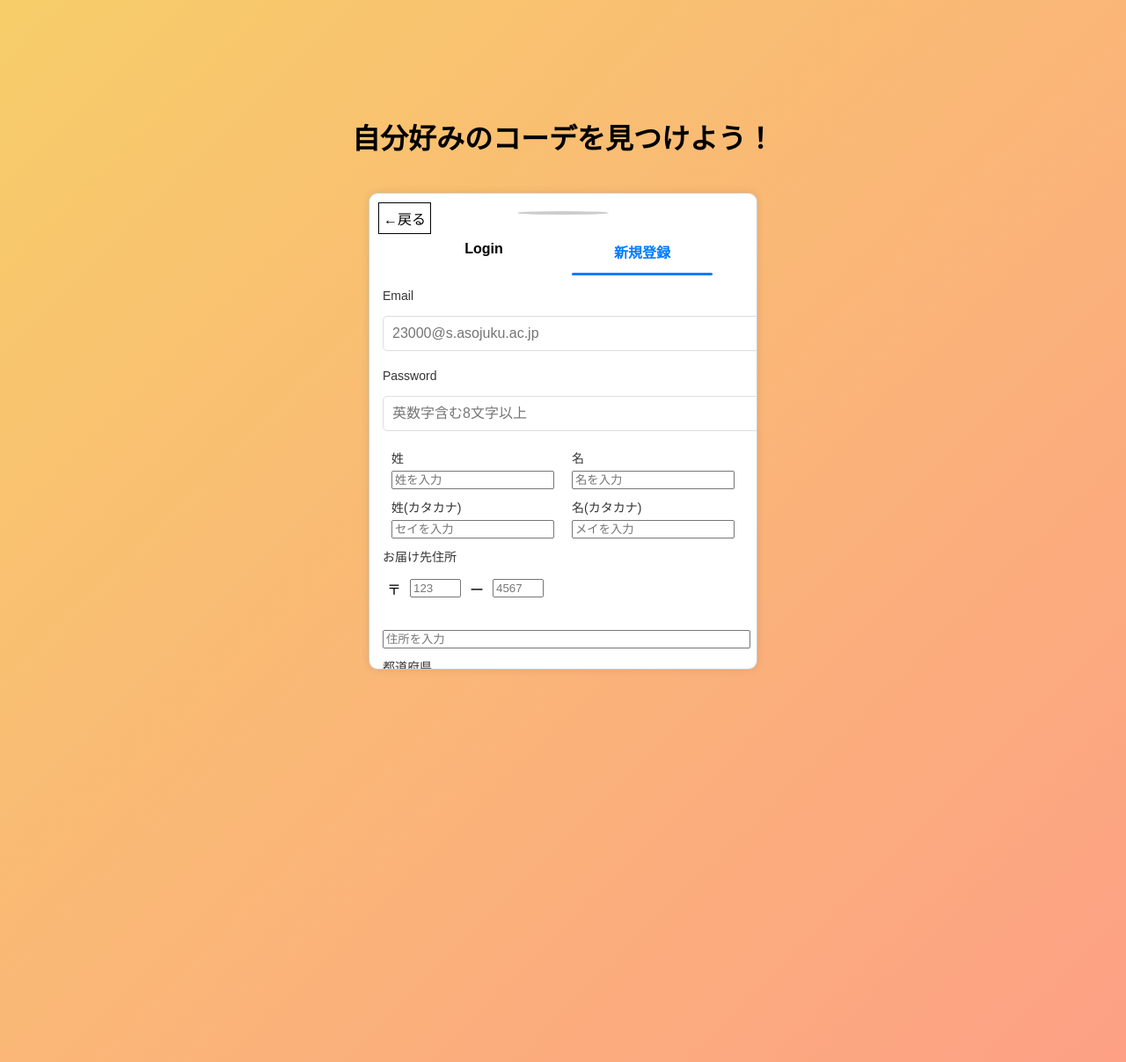
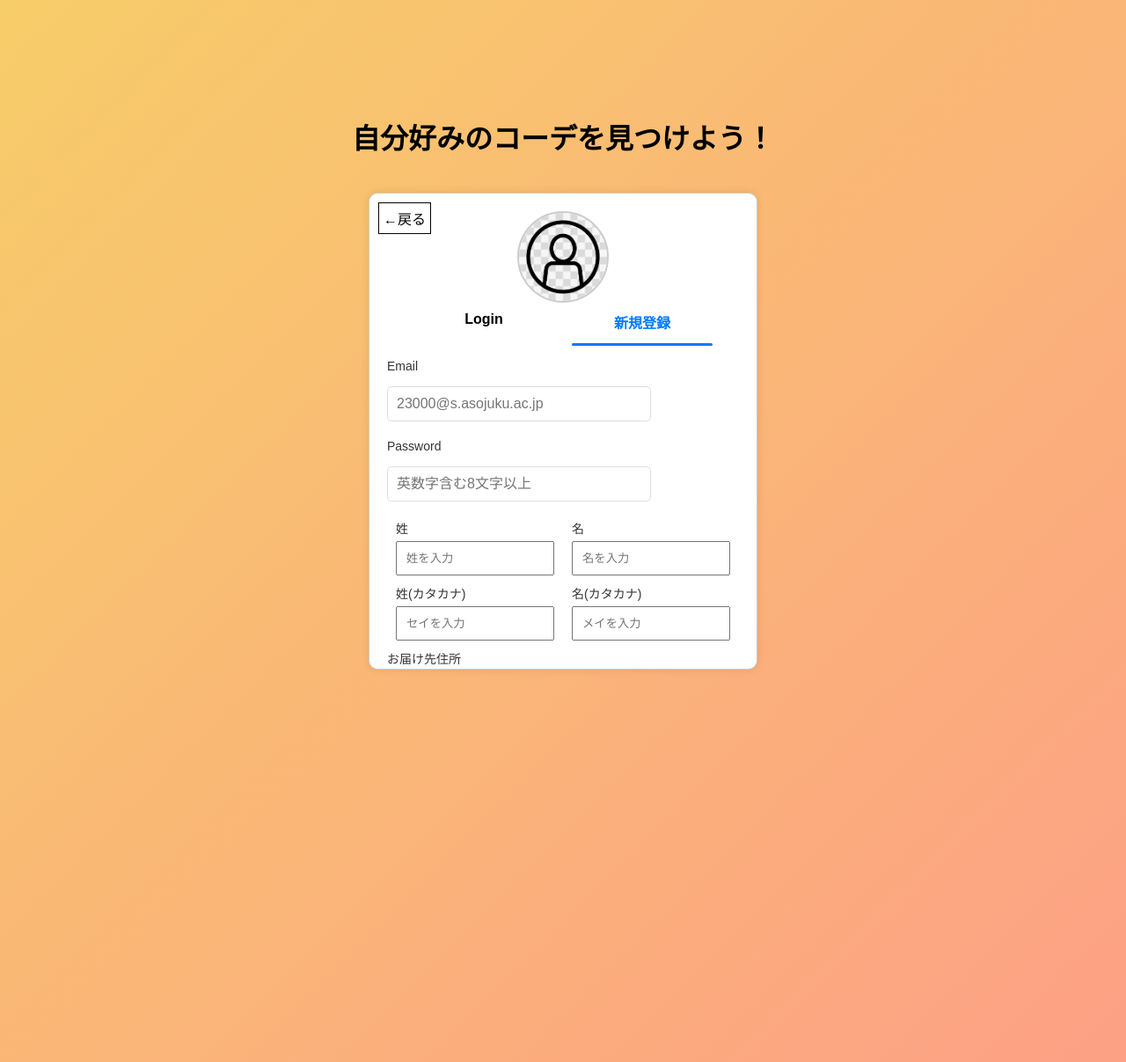
Before and after one commit to esaki01414/reviewKadai, a PHP site: page /new_login.php in a window 1280 px wide. Shown: the part 336-1543 px from the top of the page at 88% size. Run offline with PHP 8.4, Linux system fonts and the light colour scheme.

Commit message:
新規登録画面のデザイン更新

```diff
--- a/user/css/home2.css
+++ b/user/css/home2.css
@@ -25,19 +25,24 @@ body {
   }
 
   .profile-icon {
-    width: 100px; /* アイコンの幅 */
+    width: 100px;  /* アイコンの幅 */
     height: 100px; /* アイコンの高さ */
-    border: 2px solid #ccc; /* 灰色の枠線 */
     border-radius: 50%; /* 丸くする */
-    background-color: #f0f0f0; /* 灰色の背景色 */
-    display: flex; /* 中央揃えのためのフレックスボックス */
-    justify-content: center; /* 横方向の中央揃え */
-    align-items: center; /* 縦方向の中央揃え */
-    text-align: center; /* テキストの中央揃え */
-    font-size: 24px; /* ○のサイズ */
-    color: #888; /* ○の色 */
-    font-weight: bold; /* ○を目立たせるために太字に */
-}
+    background-color: #f0f0f0; /* 背景色 */
+    display: flex;
+    justify-content: center;
+    align-items: center;
+    font-size: 24px;  /* アイコン内の文字サイズ */
+    color: #888; /* 文字色 */
+    font-weight: bold; /* 太字 */
+    border: 2px solid #ccc; /* 枠線 */
+  }
+  .profile-icon img {
+    width: 100%;  /* 画像を親要素に合わせてサイズ調整 */
+    height: 100%;  /* 高さも調整 */
+    border-radius: 50%;  /* 画像を丸くする */
+    object-fit: cover;  /* 画像が丸枠に合わせて切り抜かれる */
+  }
 
   .tabs {
     display: flex;
@@ -126,10 +131,6 @@ body {
     margin: 0 10px; /* ボックス間の余白 */
 }
 
-label {
-    display: block; /* ラベルをブロック要素にして、下にスペースを確保 */
-    margin-bottom: 5px; /* ラベルとボックスの間隔 */
-}
 .address-inputs {
     display: flex; /* 横並びにするための設定 */
     align-items: center; /* 縦方向の中央揃え */
@@ -223,13 +224,6 @@ header {
   overflow-y: auto;
 }
 
-.profile-icon {
-  width: 100px; /* プロフィールアイコンの幅 */
-  height: 100px; /* プロフィールアイコンの高さ */
-  background-color: #ccc; /* アイコンの背景色 (任意) */
-  border-radius: 50%; /* 丸くする */
-  margin-bottom: 20px; /* 下のマージン */
-}
 .login_tab, .new_login_tab {
   padding: 10px 30px; /* タブの内側にパディングを追加 */
   cursor: pointer; /* カーソルをポインタに */
@@ -286,3 +280,33 @@ body.special-page {
   align-items: center;
   min-height: 100vh;
 }
+/* すべての入力ボックスとセレクトボックスの幅を同じにする */
+input[type="text"],
+input[type="email"],
+input[type="password"],
+input[type="tel"],
+select {
+    width: 100%; /* 横幅を100%に設定 */
+    max-width: 300px; /* 必要であれば、最大幅を設定（例: 300px） */
+    padding: 10px; /* 内側の余白を設定 */
+    box-sizing: border-box; /* パディングとボーダーを含めたサイズ調整 */
+}
+
+/* 番地入力などの入力ボックスの追加調整が必要なら */
+.address-inputs input[type="text"] {
+    width: 80px; /* 郵便番号のように小さい入力ボックスが必要な場合 */
+}
+
+/* ボタンのスタイル */
+button.login-btn {
+    width: 100%; /* ボタンの横幅も入力ボックスと揃える */
+    max-width: 300px; /* 必要に応じて最大幅を設定 */
+    padding: 10px;
+    font-size: 16px;
+    cursor: pointer;
+}
+.button-container {
+  display: flex;
+  justify-content: center;
+  margin-top: 20px; /* ボタン上の余白 */
+}
--- a/user/new_login.php
+++ b/user/new_login.php
@@ -13,8 +13,10 @@
 
     <div class="container">
     <div class="back-button"><a href="./home.php">←戻る</a></div>
-    <div class="profile-icon"></div>
-
+    <div class="profile-container">
+    <div class="profile-icon">
+        <img src="./images/ユーザーアイコン.jpg" alt="Profile Icon"></div>
+    </div>
 
         <div class="tabs">
            <a href="login.php" class="login_tab">Login</a>
@@ -55,7 +57,6 @@
                 <span>ー</span>
                 <input type="text" id="postal-code-2" placeholder="4567" maxlength="4" required>
             </div>
-            <input type="text" id="address" placeholder="住所を入力" required>
             <label for="todohuken">都道府県</label>
                 <select id="prefecture" required>
                     <option value="" disabled selected>都道府県を選択</option>
@@ -121,15 +122,17 @@
                     <option value="宮崎県">宮崎県</option>
                     <option value="鹿児島県">鹿児島県</option>
                     <option value="沖縄県">沖縄県</option>
+<br>
                     <label for="city">市区町村名</label>
-                    <label for="sikutyoson">市区町村</label>
-                <input type="text" id="sikutyoson" placeholder="市区町村名を入力" required>
-
+                <input type="text" id="city" name="city" placeholder="市区町村名を入力" required>
+<br>
                 <label for="street-address">番地・ビル名</label>
-                <input type="text" id="street-address" placeholder="番地・ビル名を入力" required>
+                <input type="text" id="street-address" placeholder="番地・ビル名を入力">
                 <label for="phone-number">電話番号</label>
                 <input type="tel" id="phone-number" placeholder="000-0000-0000" pattern="\d{3}-\d{4}-\d{4}" required><br>
-            <button type="submit" class="login-btn">新規登録</button>
+            <div class="button-container">
+                <button type="submit" class="login-btn">新規登録</button>
+            </div>
         </form>
     </div>
 </body>
```
